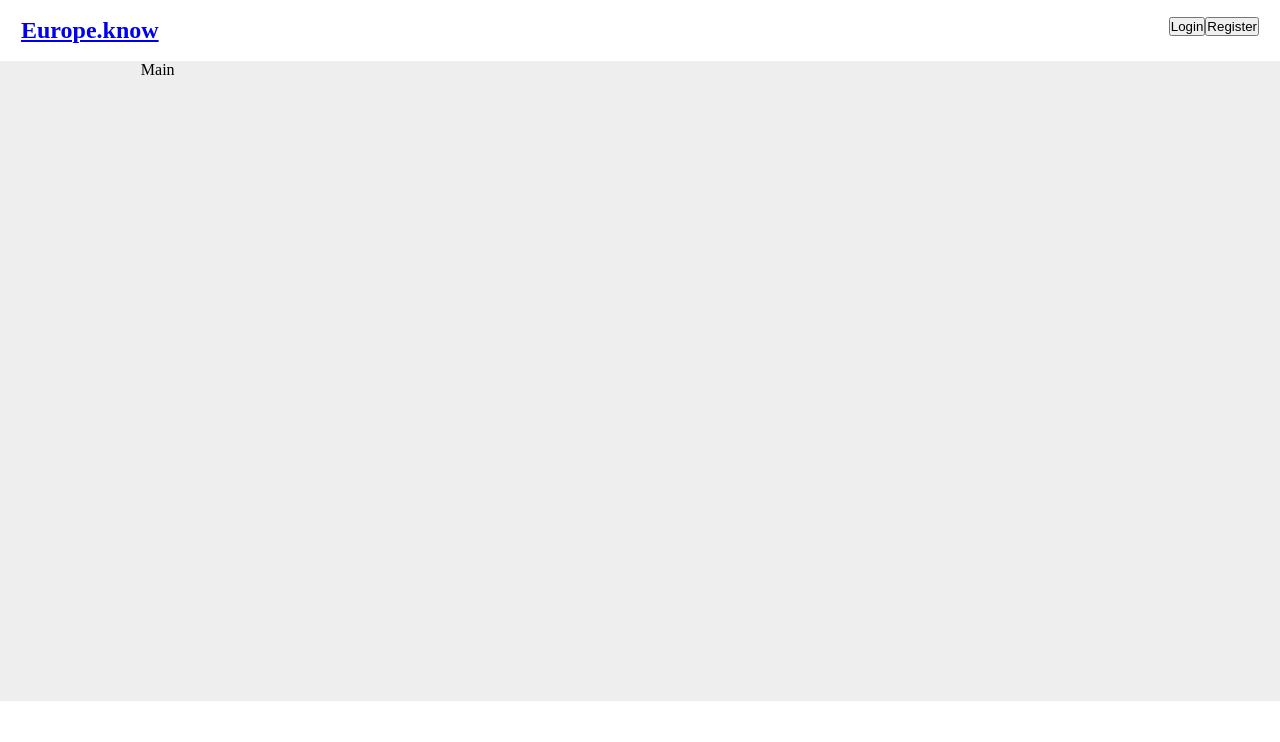
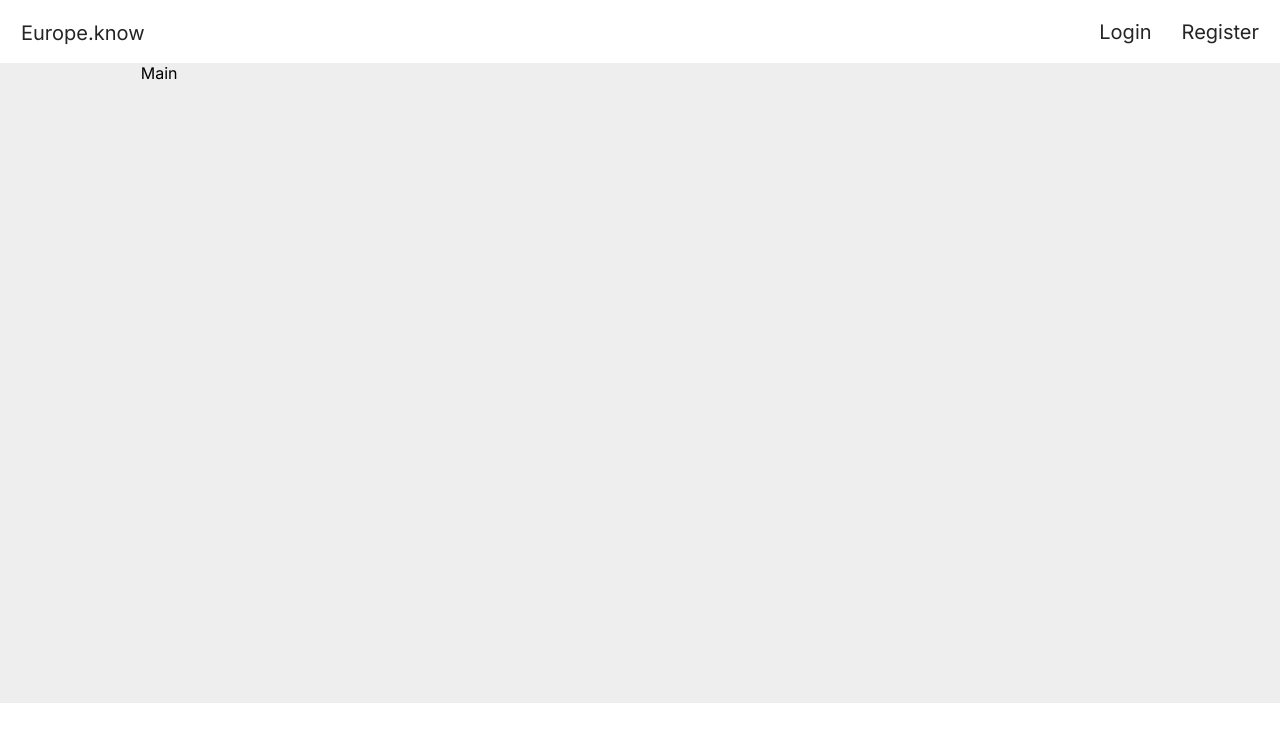
Before and after one commit to KirillGolygin/europe-know, a React (Vite) app: page / in a window 1280 px wide. Shown: the top 742 px of the page. Built offline with nearby package versions, Linux system fonts and the light colour scheme.

Commit message:
create header

```diff
--- a/src/components/Header/Header.scss
+++ b/src/components/Header/Header.scss
@@ -5,5 +5,28 @@
     .navbar {
         display: flex;
         justify-content: space-between;
+
+        .heading {
+            text-decoration: none;
+            color: #252525;
+            text-align: center;
+            font-size: 20px;
+            font-weight: 400;
+        }
+
+        .btn-group {
+            display: flex;
+            gap: 30px;
+
+            .button {
+                color: #252525;
+                text-align: center;
+                font-size: 20px;
+                font-weight: 400;
+                border: none;
+                background-color: transparent;
+                cursor: pointer;
+            }
+        }
     }
 }
--- a/src/components/Header/Header.tsx
+++ b/src/components/Header/Header.tsx
@@ -6,12 +6,14 @@ const Header = () => {
   return (
     <header className="header">
       <nav className="navbar">
-        <h1 className="heading">
-          <Link to={"/"}>Europe.know</Link>
+        <h1>
+          <Link className="heading" to={"/"}>
+            Europe.know
+          </Link>
         </h1>
-        <div>
-          <button>Login</button>
-          <button>Register</button>
+        <div className="btn-group">
+          <button className="button">Login</button>
+          <button className="button">Register</button>
         </div>
       </nav>
     </header>
--- a/src/index.scss
+++ b/src/index.scss
@@ -2,4 +2,5 @@
     margin: 0;
     padding: 0;
     box-sizing: border-box;
+    font-family: 'Inter', sans-serif;
 }
```
